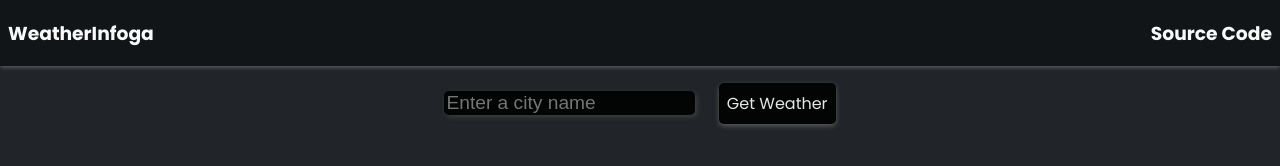
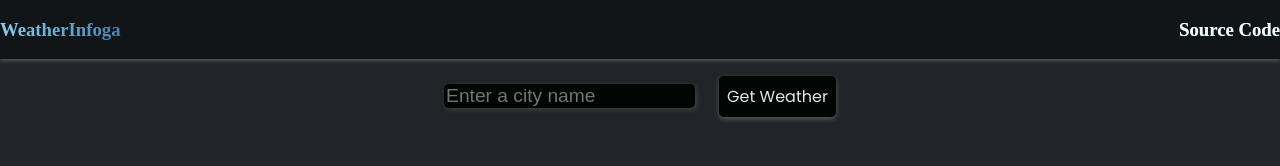
Before and after one commit to RhythmusByte/WeatherInfoga, a plain HTML site: page index.html in a window 1280 px wide. Drawn offline with Linux system fonts and the light colour scheme.

Commit message:
Refactor: Heading

```diff
--- a/style.css
+++ b/style.css
@@ -1,4 +1,15 @@
 :root {
+    --charcoal: hsl(0, 0%, 10%);
+    --off-white: hsl(0, 0%, 90%);
+    --near-black: hsl(0, 0%, 5%);
+    --sky-blue: rgba(135, 206, 235, 1);
+    --steel-blue: rgba(70, 130, 180, 1);
+    --powder-blue: hsl(195, 53%, 79%);
+    --royal-blue: hsl(207, 44%, 49%);
+    --slate-blue: hsl(200, 18%, 46%);
+    --cadet-blue: hsl(189, 50%, 61%);
+    --primary-font: 'Josefin Sans', sans-serif;
+    --secondary-font: 'Raleway', sans-serif;
     --light: #F8F9FA;
     --dark: #212529;
 }
@@ -6,7 +17,7 @@
 body {
     margin: 0;
     padding: 0;
-  font-family: "Poppins", Arial, Helvetica, sans-serif;
+    font-family: "var(--primary-font), var(--secondary-font), "Poppins", Arial, Helvetica, sans-serif;
     color: var(--light);
     font-weight: bold;
     background-color: var(--dark);
@@ -25,9 +36,11 @@ header {
 }
 
 header h3 {
-  margin-left: 8px;
-  margin-right: 8px;
-  color: var(--light);
+    background: linear-gradient(90deg, var(--sky-blue) 0%, var(--steel-blue) 100%);
+    color: transparent;
+    -webkit-background-clip: text;
+    background-clip: text;
+    text-align: center;
 }
 
 header h3:hover {
@@ -76,12 +89,12 @@ button[type="submit"]:hover {
 }
 
 .card {
-  background: rgba( 255, 255, 255, 0.05 );
-  box-shadow: 0 8px 32px 0 rgba( 31, 38, 135, 0.37 );
-  backdrop-filter: blur( 2px );
-  -webkit-backdrop-filter: blur( 2px );
+    background: rgba(255, 255, 255, 0.05);
+    box-shadow: 0 8px 32px 0 rgba(31, 38, 135, 0.37);
+    backdrop-filter: blur(2px);
+    -webkit-backdrop-filter: blur(2px);
     border-radius: 10px;
-  border: 1px solid rgba( 255, 255, 255, 0.18 );
+    border: 1px solid rgba(255, 255, 255, 0.18);
     min-width: 300px;
     display: flex;
     flex-direction: column;
@@ -116,5 +129,5 @@ button[type="submit"]:hover {
 .errorDisplay {
     margin: 10px auto;
     color: hsl(0, 100%, 50%);
-  padding: 10px ;
+    padding: 10px;
 }
```
Lines whose indentation alone changed are shown as unchanged.
